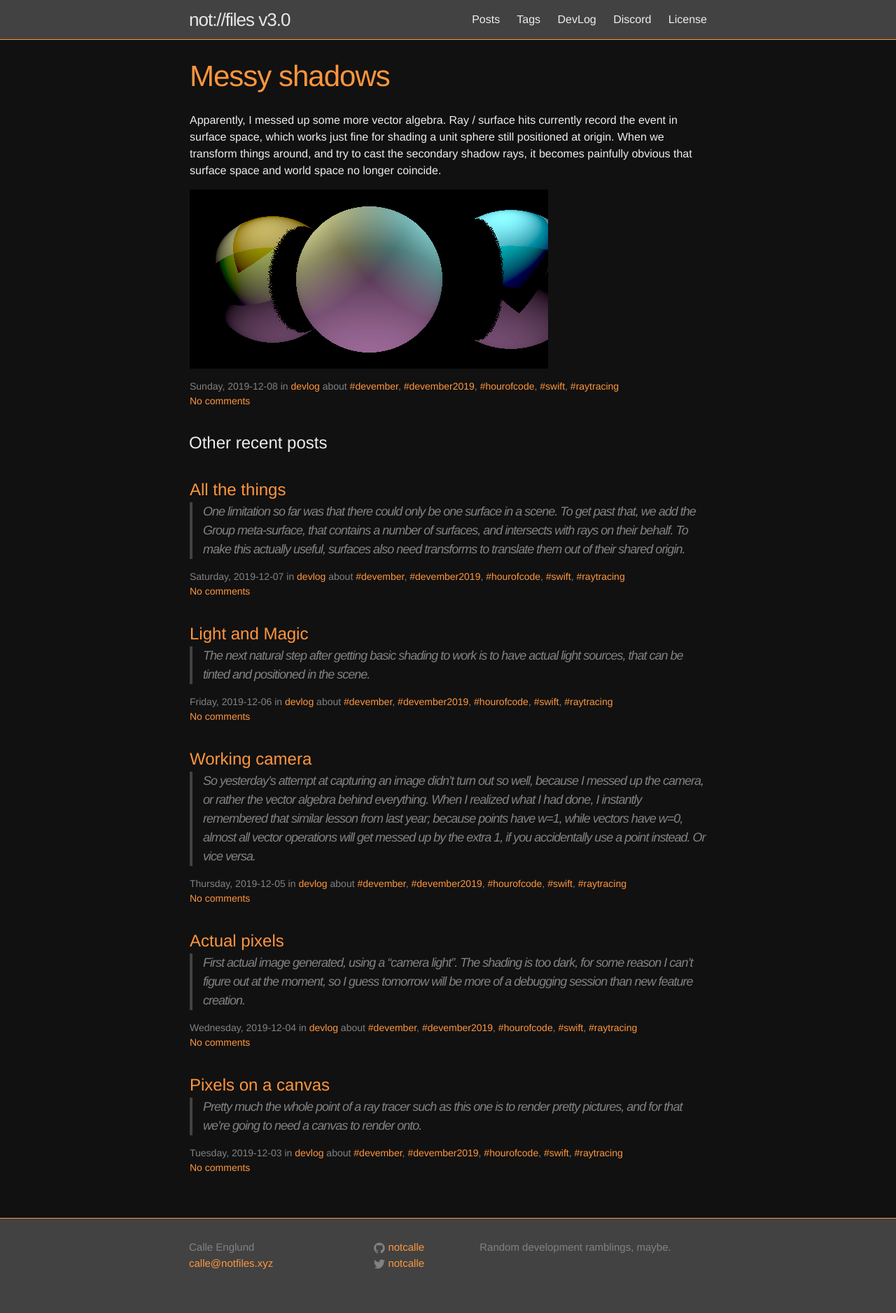
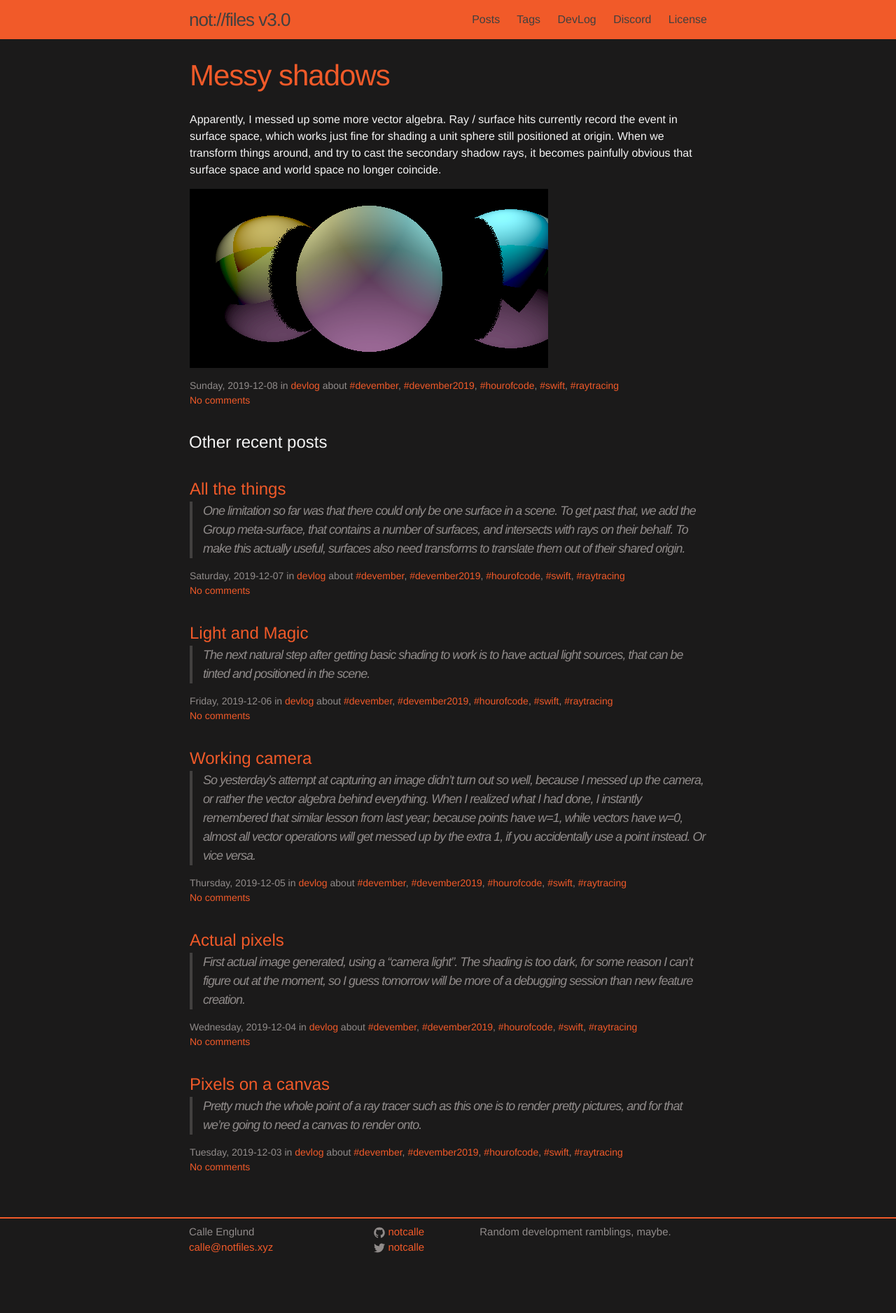
Before and after one commit to notCalle/notcalle.github.io, a Jekyll site: the page built from index.html, in a window 1280 px wide. Shown: the whole page at 70% size. Built offline with Jekyll 4.4.1, drawn with Linux system fonts in a browser that asks for light colours; comment, search, counter and statistics services are not loaded; after the commit the page ends 1802 px from its top, so only the background shows below that.

Commit message:
Change orange from pumpkin to ADHD awareness

```diff
--- a/_sass/_base.scss
+++ b/_sass/_base.scss
@@ -8,24 +8,30 @@ dl, dd, ol, ul, figure {
     padding: 0;
 }
 
-
-
 /**
  * Basic styling
  */
-body {
+html {
     font: $base-font-weight #{$base-font-size}/#{$base-line-height} $base-font-family;
     color: $text-color;
-    background-color: $grey-color-dark;
+    background-color: $background-color;
     -webkit-text-size-adjust: 100%;
     -webkit-font-feature-settings: "kern" 1;
     -moz-font-feature-settings: "kern" 1;
     -o-font-feature-settings: "kern" 1;
     font-feature-settings: "kern" 1;
     font-kerning: normal;
-    min-height: 100%;
+    min-height: 100vh;
+    min-width: 100vw;
 }
 
+body {
+    min-height: 100vh;
+    min-width: 100vw;
+    display: flex;
+    display: -webkit-flex;
+    flex-direction: column;
+}
 
 
 /**
--- a/_sass/_layout.scss
+++ b/_sass/_layout.scss
@@ -2,8 +2,9 @@
  * Site header
  */
 .site-header {
-  background: $grey-color-dark;
-    border-bottom: 1px solid $brand-color;
+    background: $brand-color;
+    // background: $grey-color-dark;
+    // border-bottom: 1px solid $brand-color;
     min-height: 56px;
 
     // Positioning context for the mobile navigation icon
@@ -12,7 +13,7 @@
 
 .site-title {
     font-size: 26px;
-    font-weight: 300;
+    font-weight: 400;
     line-height: 56px;
     letter-spacing: -1px;
     margin-bottom: 0;
@@ -20,7 +21,7 @@
 
     &,
     &:visited {
-        color: $grey-color-light;
+        color: $grey-color-dark;
     }
 }
 
@@ -33,12 +34,17 @@
     }
 
     .page-link {
-        color: $text-color;
+        // color: $text-color;
         line-height: $base-line-height;
 
         // Gaps between nav items, but not on the last one
         &:not(:last-child) {
             margin-right: 20px;
+        }
+
+        &,
+        &:visited {
+            color: $grey-color-dark;
         }
     }
 
@@ -88,6 +94,12 @@
                 margin-right: 0;
             }
             margin-left: 20px;
+
+            &,
+            &:visited {
+                color: $grey-color-light;
+            }
+
         }
     }
 }
@@ -98,9 +110,10 @@
  * Site footer
  */
 .site-footer {
-  background: $grey-color-dark;
-    border-top: 1px solid $brand-color;
-    padding: $spacing-unit 0;
+    background: $background-color;
+    // background: $grey-color-dark;
+    border-top: 2px solid $brand-color;
+    // padding: $spacing-unit / 2 0;
 }
 
 .footer-heading {
@@ -111,7 +124,7 @@
 .contact-list,
 .social-media-list {
     list-style: none;
-    margin-left: 0;
+    margin: 0;
 }
 
 .footer-col-wrapper {
@@ -123,7 +136,8 @@
 
 .footer-col {
     float: left;
-    margin-bottom: $spacing-unit / 2;
+    margin-top: $spacing-unit / 4;
+    margin-bottom: $spacing-unit / 4;
     padding-left: $spacing-unit / 2;
 }
 
@@ -171,6 +185,7 @@
 .page-content {
     background-color: $background-color;
     padding: $spacing-unit 0;
+    flex-grow: 1;
 }
 
 .page-heading {
--- a/css/main.scss
+++ b/css/main.scss
@@ -6,7 +6,7 @@
 
 
 // Our variables
-$base-font-family: "Helvetica Neue", Helvetica, Arial, sans-serif;
+$base-font-family: "Avenir Next", "Helvetica Neue", Helvetica, Arial, sans-serif;
 $base-font-size:   16px;
 $base-font-weight: 400;
 $small-font-size:  $base-font-size * 0.875;
@@ -14,12 +14,13 @@ $base-line-height: 1.5;
 
 $spacing-unit:     30px;
 
-$text-color: #ededed;
-$background-color: #111111;
-$brand-color:      #ff963e;
-$grey-color:       #828282;
-$grey-color-light: lighten($grey-color, 40%);
-$grey-color-dark:  darken($grey-color, 25%);
+$brand-color:      #F15A29;
+//$grey-color:       #908880;
+$grey-color:       desaturate($brand-color, 85%);
+$grey-color-light: lighten($grey-color, 30%);
+$grey-color-dark:  darken($grey-color, 30%);
+$text-color:       lighten($grey-color, 40%);
+$background-color: darken($grey-color, 45%);
 
 // Width of the content area
 $content-width:    800px;
```
